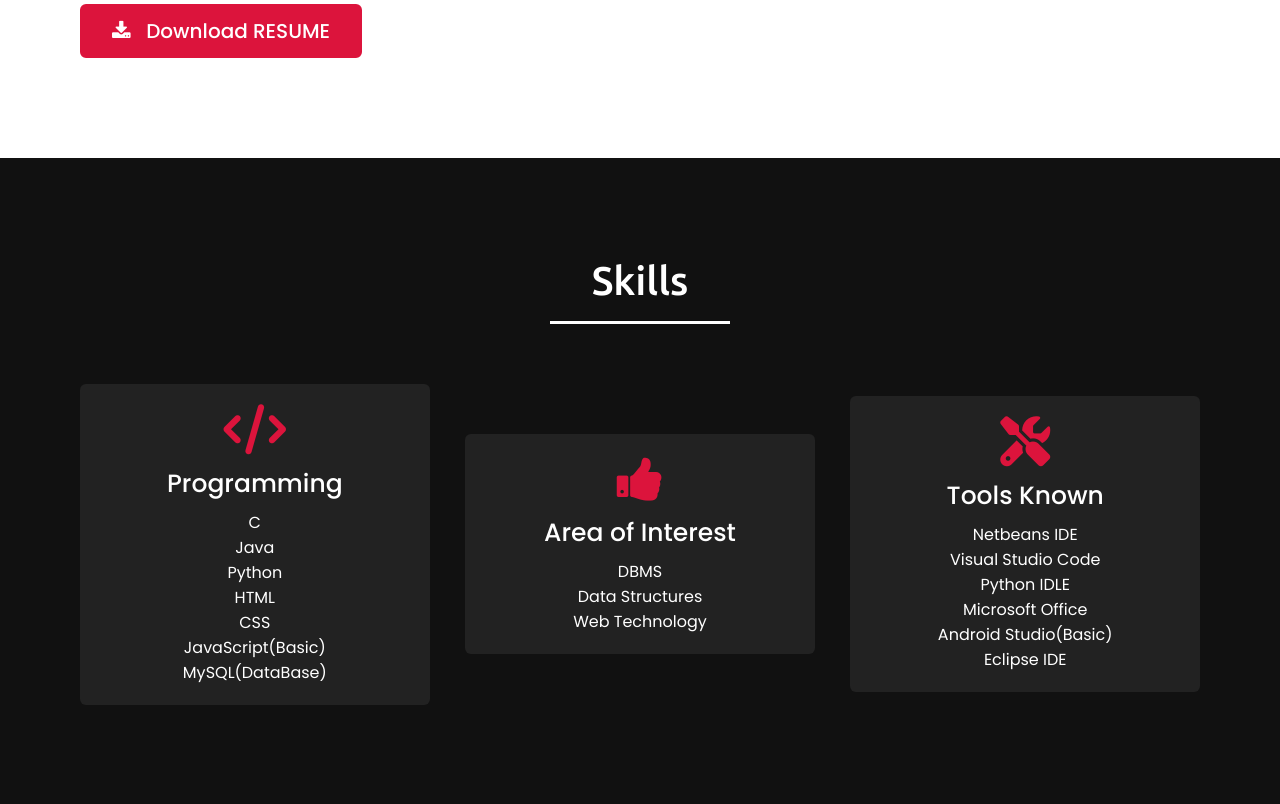
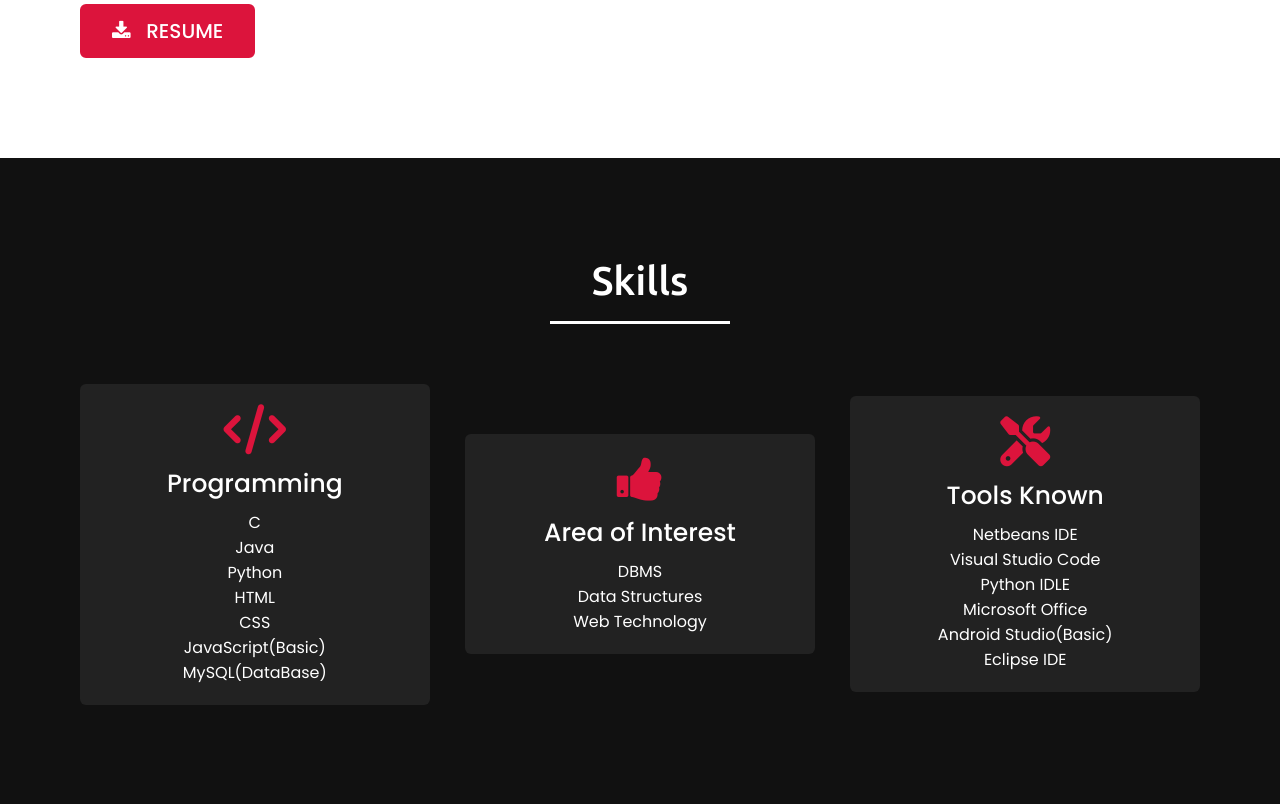
Before and after one commit to Vikram-01/VIKRAM_PORTFOLIO, a plain HTML site: page index.html in a window 1280 px wide. Shown: the part 2021-2825 px from the top of the page. Drawn offline with nearby package versions, Linux system fonts and the light colour scheme.

Commit message:
Update index.html

```diff
--- a/index.html
+++ b/index.html
@@ -88,7 +88,7 @@
 					<a href="https://twitter.com/vikramthalapat5?s=09"><i class="fab fa-twitter"></i></a>
 					<a href="https://github.com/Vikram-01"><i class="fab fa-github"></i></a>
 					<br>
-                    <a href=""><i class="fa fa-download"></i>&nbsp&nbsp&nbspDownload RESUME</a>
+                    <a href="VIKRAM_NR RESUME.pdf"><i class="fa fa-download"></i>&nbsp&nbsp&nbspRESUME</a>
                 </div>
             </div>
         </div>
```
